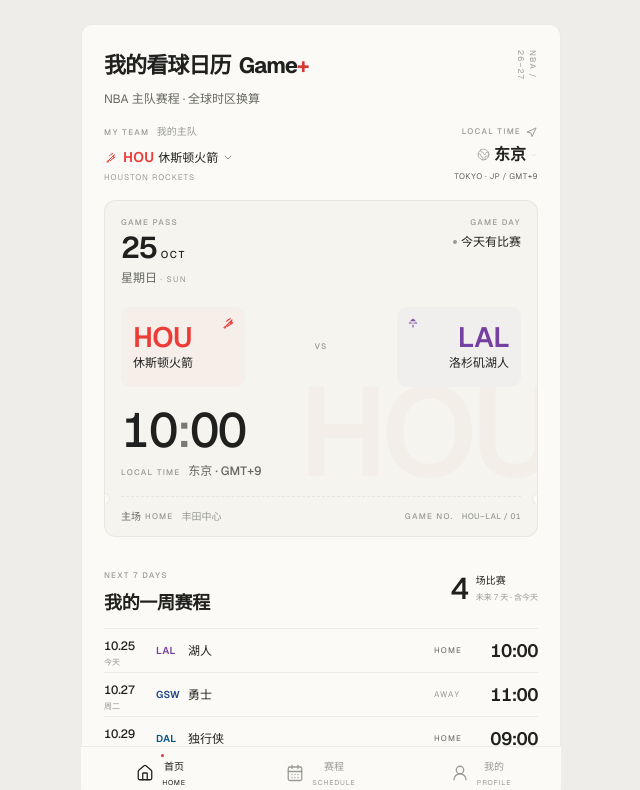
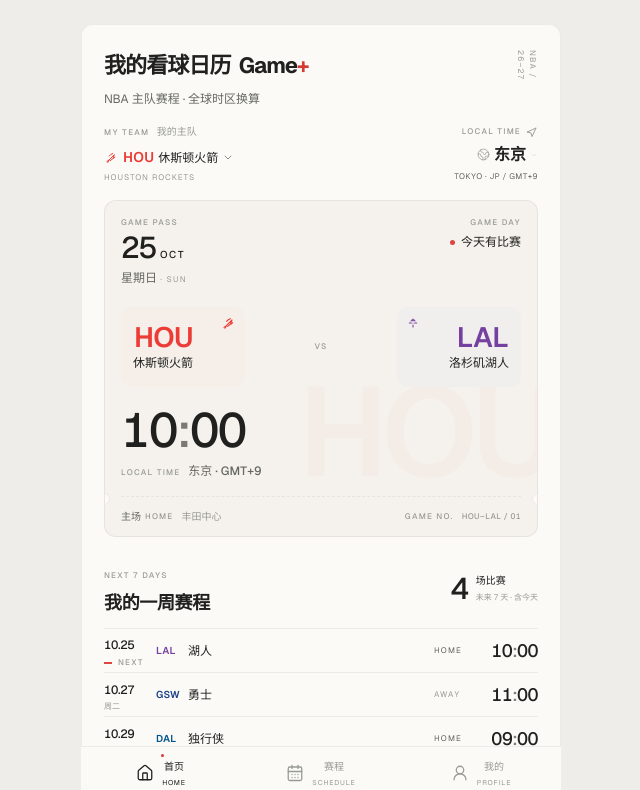
Before and after one commit to pengzizhao129-cell/my-nba-calendar, a Next.js app: page / in a window 1280 px wide. Shown: the top 790 px of the page, without its empty margins (319-959 px from the left). Built offline with nearby package versions, Linux system fonts and the light colour scheme.

Commit message:
Build V2.5 sports signal system

```diff
--- a/src/app/globals.css
+++ b/src/app/globals.css
@@ -49,6 +49,20 @@
   --schedule-height: 44px;
   --ticket-cutout: 12px;
   --watermark-opacity: .025;
+  --signal-size: 5px;
+  --signal-gap: 6px;
+  --signal-line-length: 8px;
+  --signal-line-thickness: 1.5px;
+  --signal-active-opacity: .92;
+  --signal-muted-opacity: .45;
+  --matchday-tint: 1%;
+  --status-text: var(--text-primary);
+  --status-muted: var(--text-secondary);
+  --numeric-weight: var(--weight-medium);
+  --numeric-tracking: var(--tracking-numeric);
+  --numeric-separator: rgba(32,33,31,.58);
+  --timezone-label: var(--text-tertiary);
+  --timezone-text: var(--text-secondary);
 }
 
 * { box-sizing: border-box; }
@@ -78,7 +92,7 @@
 .team-select strong > svg:last-child { opacity: .5; width: var(--space-3); }
 .team-english { font-size: var(--type-micro); letter-spacing: .12em; color: var(--text-tertiary); display: block; margin-top: var(--space-1); }
 .timezone-select { width: var(--status-width); flex-shrink: 0; text-align: right; }
-.global-label { display: flex; align-items: center; justify-content: flex-end; gap: var(--space-1); }
+.global-label { color: var(--timezone-label); display: flex; align-items: center; justify-content: flex-end; gap: var(--space-1); }
 .global-label button { padding: 1px; color: var(--text-tertiary); }
 .zone-label { position: relative; display: flex; align-items: center; justify-content: flex-end; gap: var(--space-1); font-size: var(--space-4); font-weight: var(--weight-semibold); min-height: var(--space-7); }
 .zone-label > svg { color: var(--text-tertiary); flex-shrink: 0; stroke-width: 1.4; }
@@ -86,22 +100,21 @@
 .zone-label label { overflow-wrap: anywhere; }
 .zone-label select { position: absolute; inset: -4px 0; opacity: 0; width: 100%; }
 .zone-label:focus-within { outline: 1px solid var(--text-secondary); outline-offset: var(--space-1); border-radius: var(--radius-small); }
-.offset { color: var(--text-secondary); font-size: var(--type-micro); letter-spacing: .05em; overflow-wrap: anywhere; line-height: 1.5; }
+.offset { color: var(--timezone-text); font-size: var(--type-micro); letter-spacing: .05em; overflow-wrap: anywhere; line-height: 1.5; }
 .content { padding: 0 var(--page-gutter); }
 .notice { padding: 0 var(--page-gutter) var(--space-3); font-size: var(--type-body); color: var(--text-secondary); }
-.hero { border: 1px solid var(--border-subtle); border-radius: var(--radius-pass); padding: var(--space-4) var(--pass-gutter) 0; background: var(--bg-pass); position: relative; overflow: hidden; }
+.hero { border: 1px solid var(--border-subtle); border-radius: var(--radius-pass); padding: var(--space-4) var(--pass-gutter) 0; background: var(--pass-surface,var(--bg-pass)); position: relative; overflow: hidden; }
 .hero-watermark { position: absolute; top: 168px; right: -16px; font-size: 126px; line-height: 1; font-weight: var(--weight-semibold); letter-spacing: -.05em; color: var(--team-color); opacity: var(--watermark-opacity); pointer-events: none; user-select: none; }
 .hero-top, .match, .tipoff, .hero-bottom { position: relative; }
 .hero-top { display: flex; justify-content: space-between; align-items: flex-start; }
 .date-lockup { display: flex; flex-direction: column; align-items: flex-start; gap: var(--space-1); }
 .pass-date { display: flex; align-items: baseline; gap: var(--space-1); }
-.pass-date > strong { font-size: var(--type-date); line-height: 1; font-weight: var(--weight-semibold); letter-spacing: var(--tracking-numeric); font-variant-numeric: tabular-nums; }
+.pass-date > strong { font-size: var(--type-date); line-height: 1; font-weight: var(--numeric-weight); letter-spacing: var(--numeric-tracking); font-variant-numeric: tabular-nums; }
 .pass-date b { font-size: var(--type-caption); letter-spacing: var(--tracking-micro); font-weight: var(--weight-medium); }
 .pass-weekday { font-size: var(--type-body); font-weight: var(--weight-regular); color: var(--text-secondary); }
 .pass-weekday small { font-size: var(--type-micro); letter-spacing: var(--tracking-micro); color: var(--text-tertiary); }
 .game-status { text-align: right; display: flex; flex-direction: column; gap: var(--space-1); }
-.game-status b { display: flex; align-items: center; gap: var(--space-1); font-size: var(--type-body); font-weight: var(--weight-regular); }
-.game-status i { width: var(--space-1); height: var(--space-1); background: var(--text-tertiary); display: inline-block; border-radius: 50%; }
+
 .match { display: grid; grid-template-columns: minmax(0,1fr) var(--space-7) minmax(0,1fr); align-items: center; margin-top: var(--space-5); gap: var(--space-1); }
 .team-identity { width: 100%; max-width: var(--identity-width); position: relative; display: flex; flex-direction: column; justify-content: center; align-items: flex-start; min-height: var(--identity-height); padding: var(--space-3); border-radius: var(--radius-team); background: color-mix(in srgb,var(--identity-color) var(--identity-tint),var(--bg-pass)); gap: var(--space-1); min-width: 0; }
 .team-identity > .team-symbol { position: absolute; right: var(--space-2); top: var(--space-2); width: var(--symbol-size); height: var(--symbol-size); }
@@ -111,10 +124,11 @@
 .team-identity:last-child > .team-symbol { left: var(--space-2); right: auto; }
 .versus { font-size: var(--type-micro); color: var(--text-tertiary); text-align: center; font-weight: var(--weight-medium); letter-spacing: var(--tracking-micro); }
 .tipoff { display: flex; flex-direction: column; align-items: flex-start; margin-top: var(--space-5); gap: var(--space-2); }
-.tipoff-time { font-size: var(--type-time); line-height: .98; letter-spacing: var(--tracking-numeric); font-weight: var(--weight-medium); font-variant-numeric: tabular-nums; color: var(--text-primary); }
-.time-colon { color: rgba(32,33,31,.58); }
+.tipoff-time { font-size: var(--type-time); line-height: .98; letter-spacing: var(--numeric-tracking); font-weight: var(--numeric-weight); font-variant-numeric: tabular-nums; color: var(--text-primary); }
+.numeric-separator { color: var(--numeric-separator); }
 .time-caption { display: flex; align-items: baseline; gap: var(--space-2); flex-wrap: wrap; }
-.time-caption > span:last-child { font-size: var(--type-body); font-weight: var(--weight-medium); color: var(--text-secondary); }
+.time-caption > .eyebrow { color: var(--timezone-label); }
+.time-caption > span:last-child { font-size: var(--type-body); font-weight: var(--weight-medium); color: var(--timezone-text); }
 .hero-bottom { display: flex; align-items: center; justify-content: space-between; gap: var(--space-2); border-top: 1px dashed var(--border-subtle); padding: var(--space-3) 0; margin-top: var(--space-4); font-size: var(--type-caption); color: var(--text-tertiary); }
 .hero-bottom > span:first-child { display: flex; gap: var(--space-1); align-items: center; }
 .hero-bottom b { font-size: var(--type-caption); font-weight: var(--weight-regular); color: var(--text-secondary); }
@@ -128,19 +142,19 @@
 .section-heading { display: flex; align-items: center; justify-content: space-between; margin-bottom: var(--space-3); }
 .section-heading h2 { font-size: var(--type-section); font-weight: var(--weight-semibold); letter-spacing: -.02em; margin: var(--space-1) 0 0; }
 .week-count { display: flex; align-items: center; gap: var(--space-2); }
-.week-count > strong { font-size: var(--type-date); line-height: 1; letter-spacing: var(--tracking-numeric); font-weight: var(--weight-medium); font-variant-numeric: tabular-nums; }
+.week-count > strong { font-size: var(--type-date); line-height: 1; letter-spacing: var(--numeric-tracking); font-weight: var(--numeric-weight); font-variant-numeric: tabular-nums; }
 .week-count > span { font-size: var(--type-caption); font-weight: var(--weight-medium); }
 .week-count small { display: block; font-size: var(--type-micro); font-weight: var(--weight-regular); color: var(--text-tertiary); margin-top: var(--space-1); }
 .schedule-list { border-top: 1px solid var(--border-subtle); }
 .schedule-row { display: grid; grid-template-columns: 44px minmax(0,1fr) 40px 56px; gap: var(--space-2); align-items: center; min-height: var(--schedule-height); border-bottom: 1px solid var(--border-subtle); }
-.row-date b { font-size: var(--type-body); font-weight: var(--weight-medium); font-variant-numeric: tabular-nums; letter-spacing: -.02em; }
+.row-date b { font-size: var(--type-body); font-weight: var(--numeric-weight); font-variant-numeric: tabular-nums; letter-spacing: var(--numeric-tracking); }
 .row-date small { display: block; font-size: var(--type-micro); color: var(--text-tertiary); }
 .row-team { display: flex; align-items: center; gap: var(--space-2); min-width: 0; }
 .row-team strong { font-size: var(--type-body); font-weight: var(--weight-medium); }
 .team-chip { font-size: var(--type-caption); font-weight: var(--weight-semibold); letter-spacing: .02em; min-width: var(--space-6); }
 .venue-tag { font-size: var(--type-micro); letter-spacing: var(--tracking-micro); color: var(--text-tertiary); }
 .venue-tag.is-home { color: var(--text-secondary); }
-.row-time { text-align: right; font-size: var(--type-section); font-weight: var(--weight-semibold); letter-spacing: var(--tracking-numeric); font-variant-numeric: tabular-nums; }
+.row-time { text-align: right; font-size: var(--type-section); font-weight: var(--numeric-weight); letter-spacing: var(--numeric-tracking); font-variant-numeric: tabular-nums; }
 .schedule-link { display: block; margin: var(--space-3) 0 0 auto; font-size: var(--type-caption); color: var(--text-secondary); }
 .timezone-note { display: flex; align-items: center; gap: var(--space-2); margin-top: var(--space-4); padding: var(--space-3) 0; color: var(--text-secondary); }
 .timezone-note svg { flex-shrink: 0; color: var(--text-tertiary); }
@@ -163,8 +177,21 @@
 .rest-state .match { margin: var(--space-3) 0 var(--space-4); }
 .extra-game { position: relative; border-top: 1px solid var(--border-subtle); padding-bottom: var(--space-4); }
 .extra-game .match { margin: var(--space-3) 0; }
-.extra-game > b { font-size: var(--space-6); font-weight: var(--weight-medium); }
+.extra-game > b { font-size: var(--space-6); font-weight: var(--numeric-weight); }
 .empty-week { padding: var(--space-6) 0; font-size: var(--type-body); color: var(--text-secondary); }
 @media(min-width:640px) { .app-shell { margin: var(--space-6) auto; border: 1px solid var(--border-subtle); border-radius: var(--radius-pass); overflow: hidden; } .bottom-nav { border-radius: 0 0 var(--radius-pass) var(--radius-pass); } }
 @media(max-width:380px) { :root { --page-gutter: 20px; } .team-identity > span { font-size: var(--type-body); } }
 @media(prefers-reduced-motion:reduce) { button { transition: none; } }
+
+/* Sports signals communicate a supplied state, never infer live results. */
+.sports-signal { display: inline-flex; align-items: center; gap: var(--signal-gap); font-size: var(--type-body); line-height: 1.5; font-weight: var(--weight-medium); color: var(--status-text); white-space: nowrap; }
+.sports-signal-mark { flex-shrink: 0; display: inline-block; width: var(--signal-size); height: var(--signal-size); box-sizing: border-box; border-radius: 50%; background: color-mix(in srgb,var(--signal-team-color,var(--text-secondary)) 90%,var(--text-primary)); opacity: var(--signal-active-opacity); }
+.sports-signal[data-type="inactive"], .sports-signal[data-type="completed"] { color: var(--status-muted); }
+.sports-signal[data-type="inactive"] > .sports-signal-mark, .sports-signal[data-type="completed"] > .sports-signal-mark { background: transparent; border: 1px solid var(--text-secondary); opacity: var(--signal-muted-opacity); }
+.sports-signal[data-type="next"] { font-size: var(--type-micro); font-weight: var(--weight-medium); letter-spacing: var(--tracking-micro); color: var(--text-tertiary); }
+.sports-signal[data-type="next"] > .sports-signal-mark { width: var(--signal-line-length); height: var(--signal-line-thickness); border-radius: 0; }
+.game-status > .sports-signal { justify-content: flex-end; }
+.hero.is-matchday { --pass-surface: color-mix(in srgb,var(--team-color) var(--matchday-tint),var(--bg-pass)); }
+.numeric-value { font-variant-numeric: tabular-nums; font-weight: var(--numeric-weight); letter-spacing: var(--numeric-tracking); }
+.team-identity:first-child > strong { translate: 1px 0; }
+.team-identity:last-child > strong { translate: -1px 0; }
--- a/src/components/CalendarApp.tsx
+++ b/src/components/CalendarApp.tsx
@@ -1,15 +1,13 @@
 'use client';
-import {Fragment,useState} from 'react';
+import {useState} from 'react';
 import {CalendarDays, ChevronDown, Globe2, House, Navigation, UserRound, X, Check} from 'lucide-react';
 import {teams,getTeam} from '@/data/teams';
 import {DEMO_NOW,mockGames,type Game} from '@/data/mockGames';
 import {dateKey,detectTimezone,formatDate,timezones} from '@/lib/timezone';
 import {getSchedule} from '@/lib/schedule';
 import {TeamIdentityBlock,TeamSymbol,teamEnglishNames} from './TeamIdentity';
-
-function TimeDigits({value}:{value:string}) {
- return <>{value.split(':').map((part,index)=><Fragment key={index}>{index>0&&<span className="time-colon">:</span>}{part}</Fragment>)}</>;
-}
+import {SportsSignal} from './SportsSignal';
+import {NumericValue} from './NumericValue';
 
 export default function CalendarApp(){
  const [teamId,setTeamId]=useState('HOU');const [zone,setZone]=useState('Asia/Tokyo');const [tab,setTab]=useState('首页');const [teamPicker,setTeamPicker]=useState(false);const [notice,setNotice]=useState('');const [live,setLive]=useState(false);
@@ -28,11 +26,11 @@
  <section className="preferences"><button className="team-select" onClick={()=>setTeamPicker(true)}><span className="eyebrow">MY TEAM <span>我的主队</span></span><strong><TeamSymbol team={team} size={15}/><span className="team-code" style={{color:team.primaryColor}}>{team.abbr}</span><span>{team.city}{team.name}</span><ChevronDown size={13}/></strong><span className="team-english">{teamEnglishNames[teamId]}</span></button><div className="timezone-select"><span className="eyebrow global-label">LOCAL TIME<button onClick={locate} aria-label="自动识别时区"><Navigation size={11}/></button></span><div className="zone-label"><Globe2 size={13} strokeWidth={1.5}/><label htmlFor="city">{city}</label><ChevronDown size={12}/><select id="city" aria-label="我所在的城市 / 时区" value={zone} onChange={e=>{setZone(e.target.value);setNotice('')}}>{!timezones.some(t=>t.id===zone)&&<option value={zone}>{zone}</option>}{timezones.map(t=><option key={t.id} value={t.id}>{t.city}</option>)}</select></div><div className="offset"><span>{cityEnglish}{countryCode?` · ${countryCode}`:''} / {offset}</span></div></div></section>
  {notice&&<p role="status" className="notice">{notice}</p>}
  <div className="content">{tab==='我的'?<section className="profile"><span className="eyebrow">PROFILE</span><h2>我的看球偏好</h2><div className="card space-y-5 p-5"><p className="flex justify-between text-sm"><span className="text-gray-500">主队</span><span>{team.city}{team.name}</span></p><p className="flex justify-between gap-3 text-sm"><span className="text-gray-500">时区</span><span className="break-all">{zone}</span></p><div className="flex items-center justify-between gap-3"><div><p className="text-sm">使用真实日期</p><p className="mt-1 text-[11px] text-gray-500">关闭时展示 2026.10.25 演示赛程</p></div><button role="switch" aria-checked={live} aria-label="使用真实日期" onClick={()=>setLive(!live)} className={`h-6 w-10 shrink-0 rounded-full p-1 ${live?'bg-[#656760]':'bg-gray-200'}`}><span className={`block h-4 w-4 rounded-full bg-white transition-transform ${live?'translate-x-4':''}`}/></button></div><p className="border-t border-gray-100 pt-4 text-xs leading-6 text-gray-500">所有比赛均为本地模拟数据，不代表 NBA 官方赛程。比赛时间按 IANA 时区转换，自动处理夏令时。</p></div></section>:<>
- {tab==='首页'&&<section className="hero"><span className="hero-watermark" aria-hidden="true">{team.abbr}</span><div className="hero-top"><div className="date-lockup"><span className="eyebrow pass-label">GAME PASS</span><div className="pass-date"><strong>{en(now,{day:'2-digit'})}</strong><div><b>{en(now,{month:'short'})}</b></div></div><span className="pass-weekday">{formatDate(now,zone,{weekday:'long'})}<small> · {en(now,{weekday:'short'})}</small></span></div><div className="game-status"><span className="eyebrow">{featured?'GAME DAY':'REST DAY'}</span><b><i/>{featured?'今天有比赛':'今日暂无比赛'}</b></div></div>
- {featured?<><Match game={featured}/><div className="tipoff"><div className="tipoff-time"><TimeDigits value={time(new Date(featured.startsAt))}/></div><div className="time-caption"><span className="eyebrow">LOCAL TIME</span><span>{city} · {offset}</span></div></div><div className="hero-bottom"><span><b>{featured.home===teamId?'主场':'客场'}</b><span className="eyebrow">{featured.home===teamId?'HOME':'AWAY'}</span></span><span>{featured.venue}</span><span className="eyebrow ticket-number"><small>GAME NO.</small><span>{team.abbr}–{getTeam(featured.home===teamId?featured.away:featured.home).abbr} / 01</span></span></div></>:<div className="rest-state"><p>今天休息，为下一场蓄力。</p>{schedule.next?<><span className="eyebrow">NEXT GAME · 下一场</span><Match game={schedule.next}/><p>{formatDate(new Date(schedule.next.startsAt),zone,{month:'numeric',day:'numeric'})} · {time(new Date(schedule.next.startsAt))} · {city}时间</p></>:<p>暂无后续模拟赛程</p>}</div>}
- {schedule.today.slice(1).map(game=><div className="extra-game" key={game.id}><Match game={game}/><b>{time(new Date(game.startsAt))}</b></div>)}
+ {tab==='首页'&&<section className={`hero${featured?' is-matchday':''}`}><span className="hero-watermark" aria-hidden="true">{team.abbr}</span><div className="hero-top"><div className="date-lockup"><span className="eyebrow pass-label">GAME PASS</span><div className="pass-date"><strong><NumericValue value={en(now,{day:'2-digit'})}/></strong><div><b>{en(now,{month:'short'})}</b></div></div><span className="pass-weekday">{formatDate(now,zone,{weekday:'long'})}<small> · {en(now,{weekday:'short'})}</small></span></div><div className="game-status"><span className="eyebrow">GAME DAY</span><SportsSignal type={featured?'active':'inactive'} teamColor={team.primaryColor} label={featured?'今天有比赛':'今天无比赛'}/></div></div>
+ {featured?<><Match game={featured}/><div className="tipoff"><div className="tipoff-time"><NumericValue value={time(new Date(featured.startsAt))}/></div><div className="time-caption"><span className="eyebrow">LOCAL TIME</span><span>{city} · {offset}</span></div></div><div className="hero-bottom"><span><b>{featured.home===teamId?'主场':'客场'}</b><span className="eyebrow">{featured.home===teamId?'HOME':'AWAY'}</span></span><span>{featured.venue}</span><span className="eyebrow ticket-number"><small>GAME NO.</small><span>{team.abbr}–{getTeam(featured.home===teamId?featured.away:featured.home).abbr} / 01</span></span></div></>:<div className="rest-state"><p>今天休息，为下一场蓄力。</p>{schedule.next?<><span className="eyebrow">NEXT GAME · 下一场</span><Match game={schedule.next}/><p>{formatDate(new Date(schedule.next.startsAt),zone,{month:'numeric',day:'numeric'})} · {time(new Date(schedule.next.startsAt))} · {city}时间</p></>:<p>暂无后续模拟赛程</p>}</div>}
+ {schedule.today.slice(1).map(game=><div className="extra-game" key={game.id}><Match game={game}/><b><NumericValue value={time(new Date(game.startsAt))}/></b></div>)}
  </section>}
- <section className="week"><div className="section-heading"><div><span className="eyebrow">NEXT 7 DAYS</span><h2>我的一周赛程</h2></div><div className="week-count"><strong>{schedule.week.length}</strong><span>场比赛<small>未来 7 天 · 含今天</small></span></div></div><div className="schedule-list">{schedule.week.map(game=>{const start=new Date(game.startsAt);const opponent=getTeam(game.home===teamId?game.away:game.home);const today=dateKey(start,zone)===dateKey(now,zone);return <div className="schedule-row" key={game.id}><div className="row-date"><b>{formatDate(start,zone,{month:'2-digit',day:'2-digit'}).replace('/','.').replace('月','.').replace('日','')}</b><small>{today?'今天':formatDate(start,zone,{weekday:'short'})}</small></div><div className="row-team"><small className="team-chip" style={{color:opponent.primaryColor,'--identity-color':opponent.primaryColor} as React.CSSProperties}>{opponent.abbr}</small><strong>{opponent.name}</strong></div><span className={`venue-tag ${game.home===teamId?'is-home':''}`}>{game.home===teamId?'HOME':'AWAY'}</span><b className="row-time">{time(start)}</b></div>})}{!schedule.week.length&&<p className="empty-week">未来 7 天暂无模拟比赛</p>}</div>{tab==='首页'&&<button className="schedule-link" onClick={()=>setTab('赛程')}>查看我的赛程</button>}</section>
+ <section className="week"><div className="section-heading"><div><span className="eyebrow">NEXT 7 DAYS</span><h2>我的一周赛程</h2></div><div className="week-count"><strong><NumericValue value={schedule.week.length}/></strong><span>场比赛<small>未来 7 天 · 含今天</small></span></div></div><div className="schedule-list">{schedule.week.map(game=>{const start=new Date(game.startsAt);const opponent=getTeam(game.home===teamId?game.away:game.home);const today=dateKey(start,zone)===dateKey(now,zone);return <div className="schedule-row" key={game.id}><div className="row-date"><b>{formatDate(start,zone,{month:'2-digit',day:'2-digit'}).replace('/','.').replace('月','.').replace('日','')}</b><small>{schedule.next?.id===game.id?<SportsSignal type="next" teamColor={team.primaryColor} label="NEXT"/>:today?'今天':formatDate(start,zone,{weekday:'short'})}</small></div><div className="row-team"><small className="team-chip" style={{color:opponent.primaryColor,'--identity-color':opponent.primaryColor} as React.CSSProperties}>{opponent.abbr}</small><strong>{opponent.name}</strong></div><span className={`venue-tag ${game.home===teamId?'is-home':''}`}>{game.home===teamId?'HOME':'AWAY'}</span><b className="row-time"><NumericValue value={time(start)}/></b></div>})}{!schedule.week.length&&<p className="empty-week">未来 7 天暂无模拟比赛</p>}</div>{tab==='首页'&&<button className="schedule-link" onClick={()=>setTab('赛程')}>查看我的赛程</button>}</section>
  <aside className="timezone-note"><Globe2 size={12} strokeWidth={1.5}/><p>{city} · {offset}<span> · 全部赛程已自动换算</span></p></aside></>}
  <footer>本地模拟数据 · {live?'真实日期模式':'演示日期 2026.10.25'} · 非官方赛程</footer></div>
  <nav className="bottom-nav" aria-label="底部导航">{[{name:'首页',en:'HOME',icon:House},{name:'赛程',en:'SCHEDULE',icon:CalendarDays},{name:'我的',en:'PROFILE',icon:UserRound}].map(({name,en,icon:Icon})=><button key={name} onClick={()=>setTab(name)} aria-current={tab===name?'page':undefined}><Icon size={18} strokeWidth={1.7}/><span>{name}<small>{en}</small></span></button>)}</nav>
--- /dev/null
+++ b/src/components/NumericValue.tsx
@@ -0,0 +1,6 @@
+import {Fragment} from 'react';
+
+// Shared numeric presentation for the calendar and future Game Pass surfaces.
+export function NumericValue({value}:{value:string|number}) {
+ return <span className="numeric-value">{String(value).split(':').map((part,index)=><Fragment key={index}>{index>0&&<span className="numeric-separator">:</span>}{part}</Fragment>)}</span>;
+}
--- /dev/null
+++ b/src/components/SportsSignal.tsx
@@ -0,0 +1,13 @@
+import type {CSSProperties} from 'react';
+
+// Presentation only. Callers supply a state already established by schedule data.
+export function SportsSignal({type,teamColor,label}:{
+ type:'active'|'inactive'|'completed'|'next';
+ teamColor?:string;
+ label:string;
+}) {
+ return <span className="sports-signal" data-type={type} style={teamColor?{'--signal-team-color':teamColor} as CSSProperties:undefined}>
+  <span className="sports-signal-mark" aria-hidden="true"/>
+  <span>{label}</span>
+ </span>;
+}
```
Also changed, not shown: 1 other file (tests, documents, lock files or other folders).
